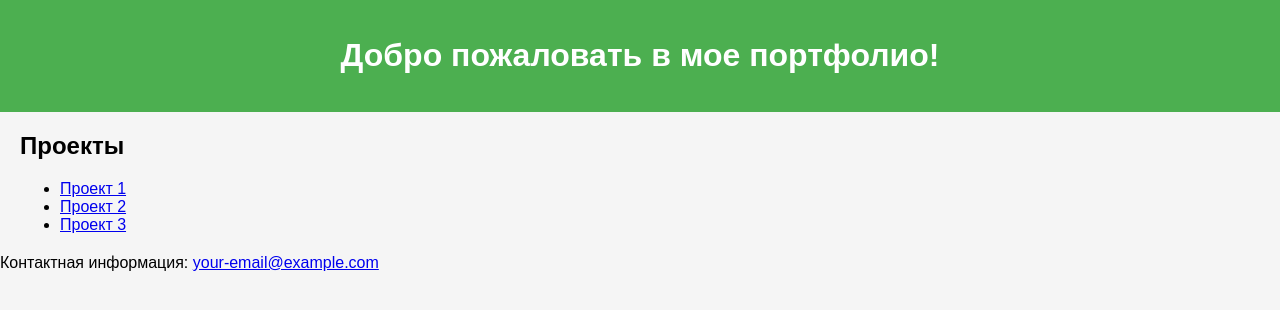
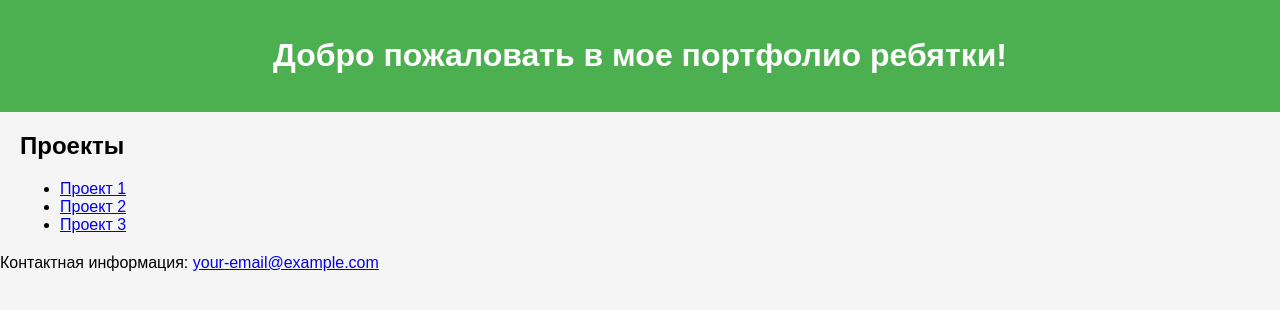
Before and after one commit to Armenka93/front-end, a plain HTML site: page index.html in a window 1280 px wide. Drawn offline with Linux system fonts and the light colour scheme.

Commit message:
new commit

```diff
--- a/index.html
+++ b/index.html
@@ -8,7 +8,7 @@
 </head>
 <body>
     <header>
-        <h1>Добро пожаловать в мое портфолио!</h1>
+        <h1>Добро пожаловать в мое портфолио ребятки!</h1>
     </header>
     <section>
         <h2>Проекты</h2>
```
